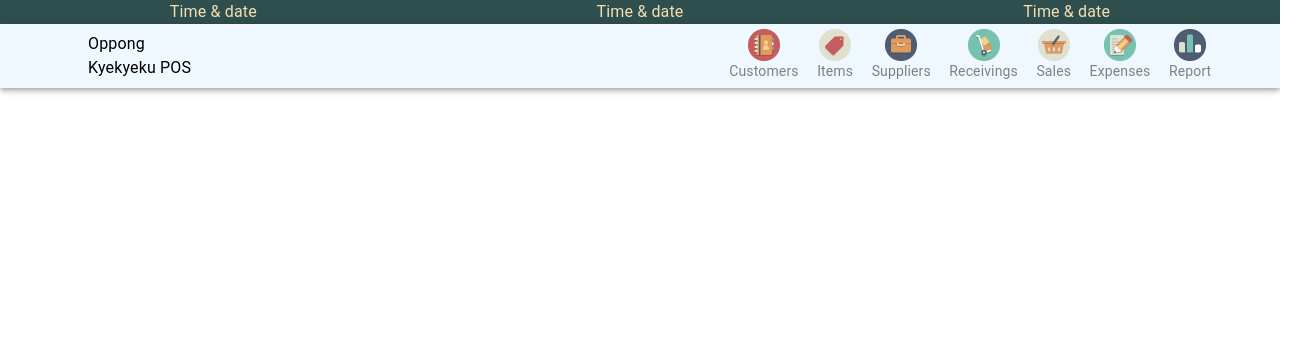
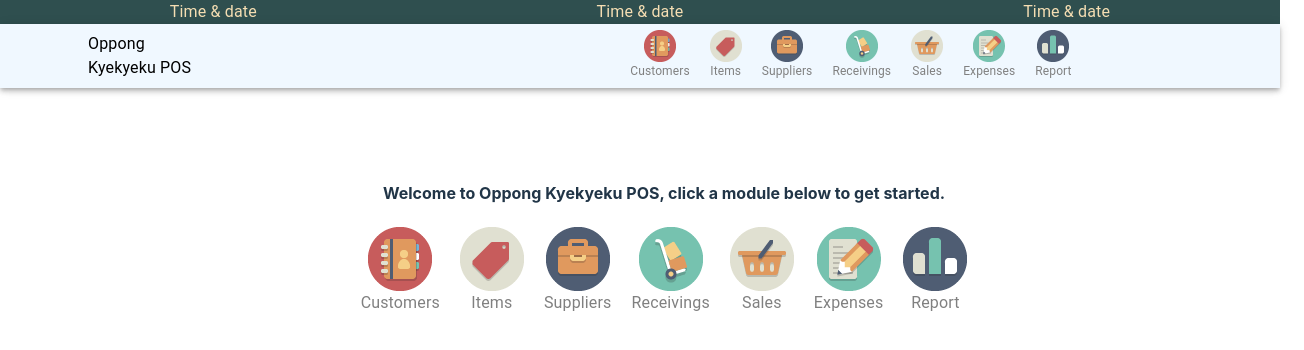
Before and after one commit to sabetech/oppongk-frontend, a React (Vite) app: page / in a window 1280 px wide. Shown: the top 350 px of the page, 1304 px wide, since content can reach past the window. Built offline with nearby package versions, Linux system fonts and the light colour scheme.

Commit message:
Setup routers and pages

```diff
--- a/src/App.jsx
+++ /dev/null
@@ -1,15 +0,0 @@
-import Login from './pages/auth/Login'
-import Home from './pages/main/Home'
-
-function App() {
-
-
-  return (
-    <div >
-        {/* <Login /> */}
-        <Home />
-    </div>
-  )
-}
-
-export default App
--- /dev/null
+++ b/src/components/MenuItems.jsx
@@ -0,0 +1,39 @@
+import React from "react";
+import Typography from "@mui/material/Typography";
+import MenuList from "../resource/MenuItems.json";
+import { Link } from "react-router-dom";
+
+export default function MenuItems({fontSize, imgWidth}) {
+    return (
+        <div style={{display: 'flex', flexDirection: 'row'}}>
+            {
+                MenuList.main_menu.map(item =>
+                {
+                    return (
+                <Link to={item.path}>
+                    <MenuItem key={item.title} icon={item.icon} title={item.title} fontSize={fontSize} imgWidth={imgWidth} />
+                </Link>
+                )
+                }
+            )
+            }
+        </div>
+    )
+}
+
+function MenuItem({icon, title, fontSize, imgWidth}) {
+    return(
+        <div style={{
+            display: 'flex',
+            flexDirection: 'column',
+            alignItems: 'center',
+            marginRight: 10,
+            marginLeft: 10
+            }}>
+
+            <img src={`app_icons/${icon}.png`} width={imgWidth} />
+            <Typography sx={{color: 'grey', fontSize: fontSize}}>{title}</Typography>
+
+        </div>
+    );
+}
--- a/src/main.jsx
+++ b/src/main.jsx
@@ -1,15 +1,34 @@
 import React from 'react'
 import ReactDOM from 'react-dom/client'
-import App from './App'
 import {
   createBrowserRouter,
   RouterProvider,
   Route,
 } from "react-router-dom";
-import './index.css'
+import Root from './routes/Root';
+import Home from './pages/main/Home';
+import './index.css';
+import Customers from './pages/main/Customers';
+
+const router = createBrowserRouter([
+  {
+    path: "/",
+    element: <Root />,
+    // loader: rootLoader,
+    children: [
+      {
+        path: "/",
+        element: <Home />
+        // loader: teamLoader,
+      },
+      {
+        path: "/customers",
+        element: <Customers />
+      }
+    ],
+  },
+]);
 
 ReactDOM.createRoot(document.getElementById('root')).render(
-  <React.StrictMode>
-    <App />
-  </React.StrictMode>
+  <RouterProvider router={router} />
 )
--- /dev/null
+++ b/src/pages/main/Customers.jsx
@@ -0,0 +1,28 @@
+import React from 'react';
+import Button from '@mui/material/Button';
+import Stack from '@mui/material/Stack';
+import PersonAddAlt1Icon from '@mui/icons-material/PersonAddAlt1';
+import InsertDriveFileIcon from '@mui/icons-material/InsertDriveFile';
+
+export default function Customers() {
+
+    return (
+        <div style={{display: 'flex', flexDirection: 'column'}}>
+            <Stack direction="row" spacing={2}>
+                <Button variant="outlined" startIcon={<PersonAddAlt1Icon />}>
+                    New Customer
+                </Button>
+                <Button variant="contained" startIcon={<InsertDriveFileIcon />}>
+                    Import Customers
+                </Button>
+            </Stack>
+
+            <div>
+                <Button variant="contained" color="primary">
+                    Delete
+                </Button>
+            </div>
+
+        </div>
+    );
+}
--- a/src/pages/main/Home.jsx
+++ b/src/pages/main/Home.jsx
@@ -1,73 +1,40 @@
+import Container from '@mui/material/Container';
 import Grid from '@mui/material/Grid';
-import Typography from '@mui/material/Typography';
-import Box from '@mui/material/Box';
-import "../../styles/home.css";
-import AppBar  from '@mui/material/AppBar';
-import Toolbar from '@mui/material/Toolbar';
-import Container from '@mui/material/Container';
-import MenuList from '../../resource/MenuItems.json'
+import MenuItems from '../../components/MenuItems';
+
 
 export default function Home() {
 
     return (
-        <>
-            <TopBarInfo />
-            <MainMenuBar />
-        </>
+        <Container >
+            <MainContent />
+        </Container>
     );
 }
 
-function TopBarInfo() {
+function MainContent() {
     return (
-        <div className='topbar'>
-            <Typography>Time & date</Typography>
-            <Typography>Time & date</Typography>
-            <Typography>Time & date</Typography>
+        <div style={{
+            display: 'flex',
+            flexDirection: 'column',
+            alignItems: 'center',
+            position: 'absolute',
+            top: '20%',
+            margin: 'auto',
+            width:'100%'
+            }}>
+            <h4>Welcome to Oppong Kyekyeku POS, click a module below to get started.</h4>
+            <Grid >
+                <MenuItems />
+            </Grid>
         </div>
     );
 }
 
-function MainMenuBar() {
+function Footer() {
     return (
-        <Box className='app-menu-bar'>
-        <AppBar position="static" sx={{backgroundColor: 'aliceblue'}}>
-        <Container>
-          <Toolbar >
-            <Typography sx={{ color: 'black' }}>
-              Oppong Kyekyeku POS
-            </Typography>
-
-            <Grid container sx={{ justifyContent:'flex-end', marginRight: '10%' }} spacing={0.2}>
-                <MenuItems />
-            </Grid>
-
-          </Toolbar>
-        </Container>
-        </AppBar>
-      </Box>
-    );
-}
-
-function MenuItems() {
-    return (
-        <div style={{display: 'flex', flexDirection: 'row'}}>
-            {
-                MenuList.main_menu.map(item => <MenuItem icon={item.icon} title={item.title} />)
-            }
-        </div>
-    )
-}
-
-function MenuItem({icon, title}) {
-    return(
-        // <Grid item sm={1} sx={{ flexDirection: 'column', justifyContent: 'center',marginRight: 1 }}>
-        //     <img src={`app_icons/${icon}.png`} width={32} />
-        //     <Typography sx={{color: 'grey', fontSize: 14}}>{title}</Typography>
-        // </Grid>
-
-        <div style={{ display: 'flex', flexDirection: 'column', alignItems: 'center', marginLeft: '5%' }}>
-            <img src={`app_icons/${icon}.png`} width={32} />
-            <Typography sx={{color: 'grey', fontSize: 14}}>{title}</Typography>
+        <div style={{ backgroundColor: 'grey', height: '100px' }}>
+           Oppong Kyekyeku LTD. 2023
         </div>
     );
 }
--- a/src/resource/MenuItems.json
+++ b/src/resource/MenuItems.json
@@ -2,30 +2,37 @@
     "main_menu": [
         {
             "title": "Customers",
+            "path": "/customers",
             "icon": "customers"
         },
         {
             "title": "Items",
+            "path": "/items",
             "icon": "items"
         },
         {
             "title": "Suppliers",
+            "path": "/suppliers",
             "icon": "suppliers"
         },
         {
             "title": "Receivings",
+            "path": "/receivings",
             "icon": "receivings"
         },
         {
             "title": "Sales",
+            "path": "/sales",
             "icon": "sales"
         },
         {
             "title": "Expenses",
+            "path": "/expenses",
             "icon": "expenses"
         },
         {
             "title": "Report",
+            "path": "/reports",
             "icon": "reports"
         }
     ]
--- /dev/null
+++ b/src/routes/Root.jsx
@@ -0,0 +1,107 @@
+import Grid from '@mui/material/Grid';
+import Typography from '@mui/material/Typography';
+import Box from '@mui/material/Box';
+import "../styles/home.css";
+import AppBar  from '@mui/material/AppBar';
+import Toolbar from '@mui/material/Toolbar';
+import Container from '@mui/material/Container';
+import MenuList from '../resource/MenuItems.json';
+import { Link, Outlet } from 'react-router-dom'
+
+export default function Root() {
+
+    return (
+        <div style={{ display: 'flex', flexDirection: 'column' }}>
+            <TopBarInfo />
+            <MainMenuBar />
+
+            <Outlet />
+        </div>
+    );
+}
+
+
+function TopBarInfo() {
+    return (
+        <div className='topbar'>
+            <Typography>Time & date</Typography>
+            <Typography>Time & date</Typography>
+            <Typography>Time & date</Typography>
+        </div>
+    );
+}
+
+function MainMenuBar() {
+    return (
+        <Box className='app-menu-bar'>
+        <AppBar position="static" sx={{backgroundColor: 'aliceblue', width: '100%'}}>
+        <Container>
+          <Toolbar >
+            <Typography sx={{ color: 'black' }}>
+              Oppong Kyekyeku POS
+            </Typography>
+
+            <Grid container sx={{ justifyContent:'flex-end', marginRight: '10%' }} spacing={0.2}>
+                <MenuItems fontSize={12} imgWidth={32} />
+            </Grid>
+
+          </Toolbar>
+        </Container>
+        </AppBar>
+      </Box>
+    );
+}
+
+function MenuItems({fontSize, imgWidth}) {
+    return (
+        <div style={{display: 'flex', flexDirection: 'row'}}>
+            {
+                MenuList.main_menu.map(item => <MenuItem key={item.title} icon={item.icon} title={item.title} fontSize={fontSize} imgWidth={imgWidth} />)
+            }
+        </div>
+    )
+}
+
+function MenuItem({icon, title, fontSize, imgWidth}) {
+    return(
+        <div style={{
+            display: 'flex',
+            flexDirection: 'column',
+            alignItems: 'center',
+            marginRight: 10,
+            marginLeft: 10
+            }}>
+
+            <img src={`app_icons/${icon}.png`} width={imgWidth} />
+            <Typography sx={{color: 'grey', fontSize: fontSize}}>{title}</Typography>
+
+        </div>
+    );
+}
+
+function MainContent() {
+    return (
+        <div style={{
+            display: 'flex',
+            flexDirection: 'column',
+            alignItems: 'center',
+            position: 'absolute',
+            top: '20%',
+            margin: 'auto',
+            width:'100%'
+            }}>
+            <h4>Welcome to Oppong Kyekyeku POS, click a module below to get started.</h4>
+            <Grid >
+                <MenuItems />
+            </Grid>
+        </div>
+    );
+}
+
+function Footer() {
+    return (
+        <div style={{ backgroundColor: 'grey', height: '100px' }}>
+           Oppong Kyekyeku LTD. 2023
+        </div>
+    );
+}
```
